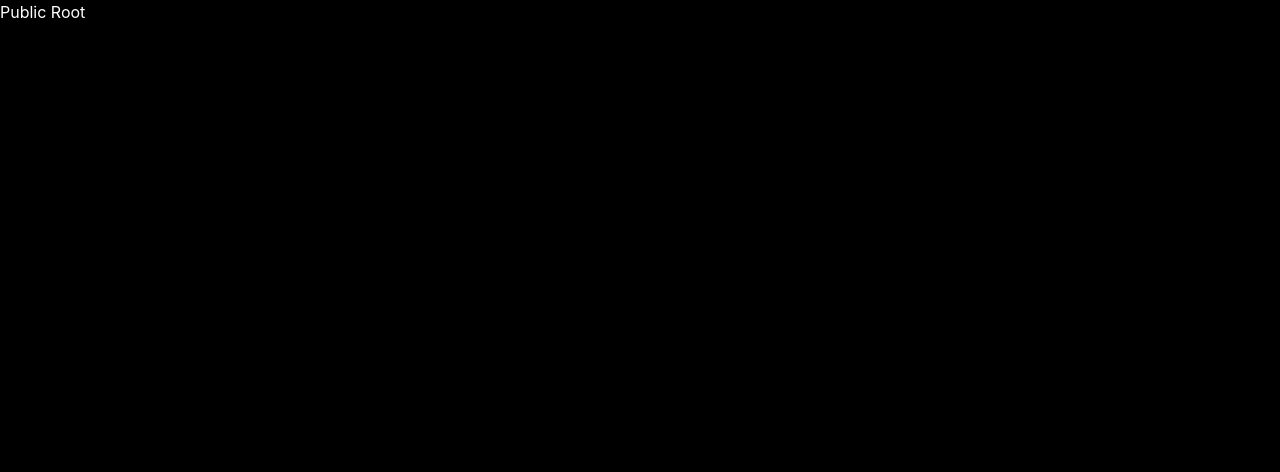
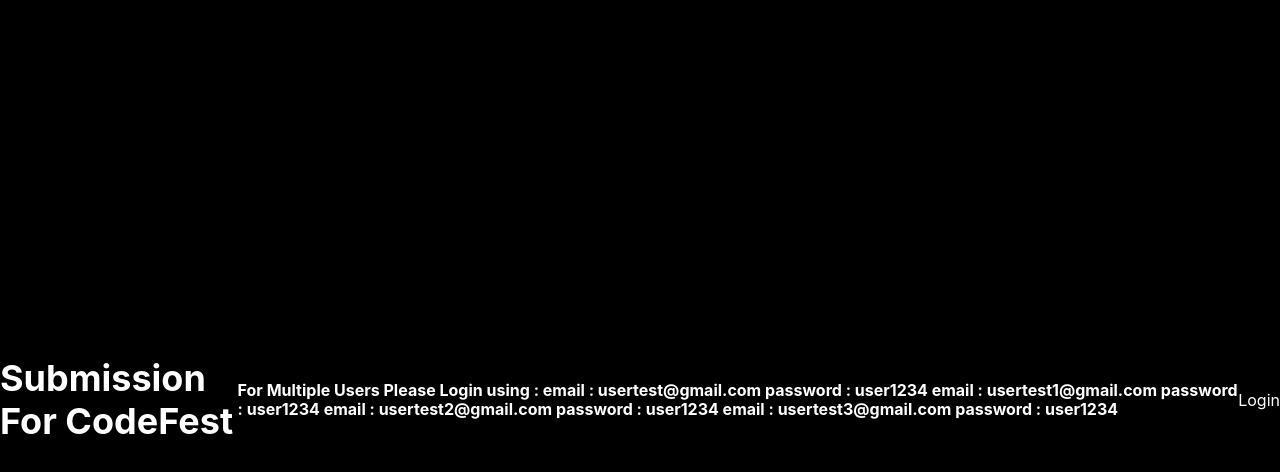
Before and after one commit to mrinalxdev/dev-ground, a React (Create React App) app: page / in a window 1280 px wide. Shown: the top 472 px of the page. Built offline with nearby package versions, Linux system fonts and the light colour scheme.

Commit message:
Added New Data

```diff
--- /dev/null
+++ b/src/components/dashboard/PublicRoute.jsx
@@ -0,0 +1,38 @@
+import React from 'react'
+import { Center, Box, Heading, Button } from '@chakra-ui/react'
+import {LOGIN} from '../../lib/routes'
+import { Link } from 'react-router-dom'
+
+const PublicRoute = () => {
+  return (
+    <Box>
+        <Center w='100%' h='100vh' justify='space-between'>
+            <Heading>Submission For CodeFest</Heading>
+
+            <Heading size='sm'>
+              For Multiple Users Please Login using :
+
+              email : usertest@gmail.com
+              password : user1234
+
+              email : usertest1@gmail.com
+              password : user1234
+
+              email : usertest2@gmail.com
+              password : user1234
+
+              email : usertest3@gmail.com
+              password : user1234
+            </Heading>
+
+
+              <Link to={LOGIN}>
+                  Login
+              </Link>
+
+        </Center>
+    </Box>
+  )
+}
+
+export default PublicRoute
--- /dev/null
+++ b/src/components/dashboard/post/Header.jsx
@@ -0,0 +1,12 @@
+import React from 'react'
+import { Flex } from '@chakra-ui/react'
+
+const Header = () => {
+  return (
+    <Flex alignItems='center' borderBottom='2px solid' borderColor='teal.100' p='3' bg='grey.50' borderTopRadius='xl'>
+
+    </Flex>
+  )
+}
+
+export default Header
--- a/src/components/dashboard/post/addPost.js
+++ b/src/components/dashboard/post/addPost.js
@@ -1,22 +1,24 @@
 import React from 'react'
 import { Box, Text  } from '@chakra-ui/react'
+import  Header  from './Header'
+
 
 const Post = ({post}) => {
-    const { text } = post
+    const { uid, text } = post
 
 
   return (
-    <Box p='2' maxw='600px'>
-        <Box border='3px solid' borderColor='grey.100' borderRadius='sm'>
+    <Box p='2' maxw='400px' mt='6' borderRadius='xl'>
+        <Box border='6px solid' borderColor='grey.100' borderRadius='sm' borderRadius='xl'>
+            <Header uid={uid} />
 
-            <Box px='2' minH='100px' minW='400px'>
+            <Box px='2' minH='200px' minW='400px' borderRadius='xl'>
                 <Text wordBreak='break-word' fontSize='md'>
                     {text}
                 </Text>
             </Box>
 
         </Box>
-
     </Box>
   )
 }
--- a/src/lib/routes.js
+++ b/src/lib/routes.js
@@ -3,6 +3,7 @@
 import Register from '../components/auth/Register'
 import Dashboard from '../components/dashboard/Dashboard'
 import Layout from '../components/layout/index'
+import PublicRoute from '../components/dashboard/PublicRoute'
 
 export const ROOT = '/'
 export const LOGIN = '/login'
@@ -14,7 +15,7 @@
 
 export const router = createBrowserRouter([
 
-        {path:ROOT, element:'Public Root'},
+        {path:ROOT, element:<PublicRoute />},
         {path:LOGIN, element:<Login />},
         {path:REGISTER, element: <Register />},
         {path:PROTECTED, element: <Layout />, children: [
```
